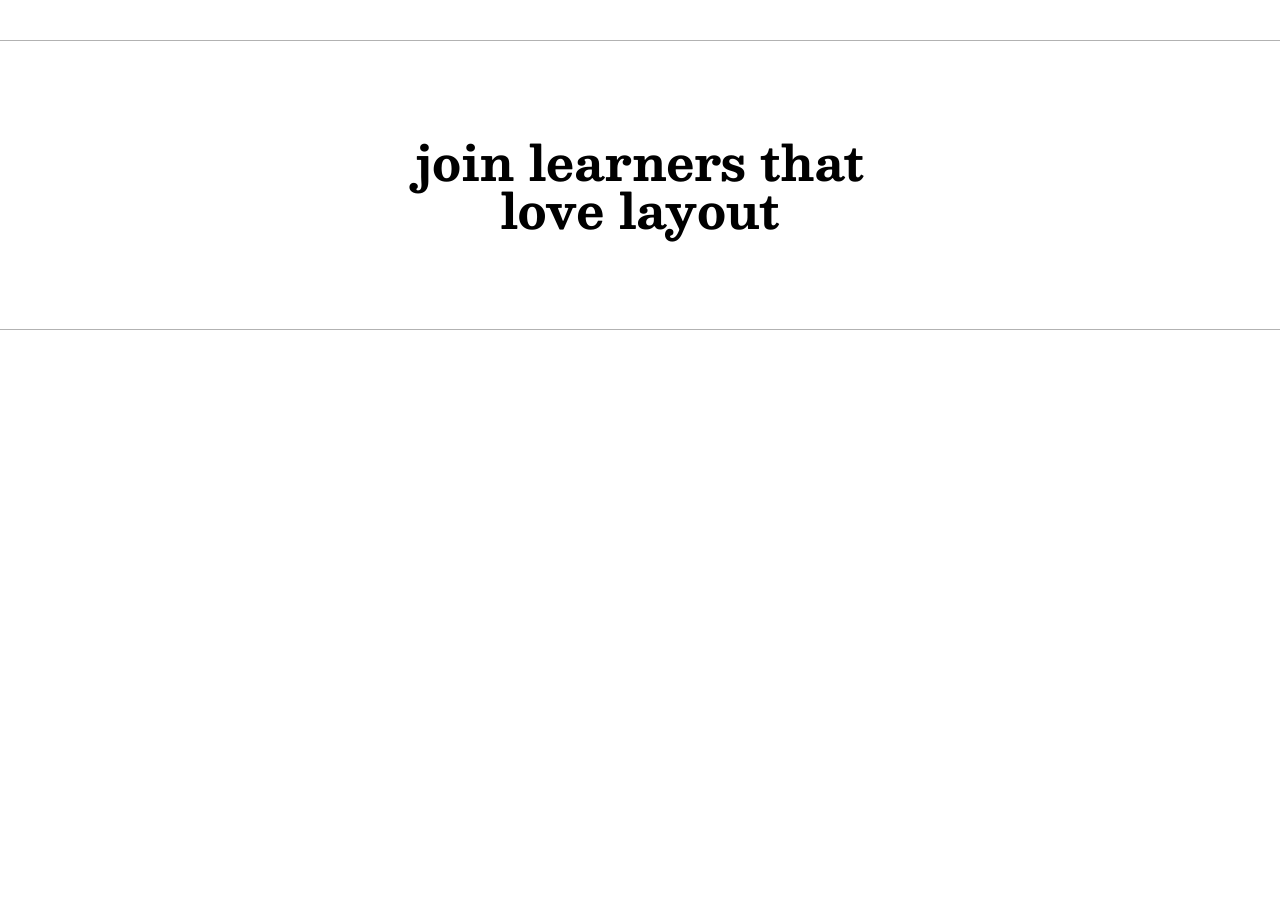
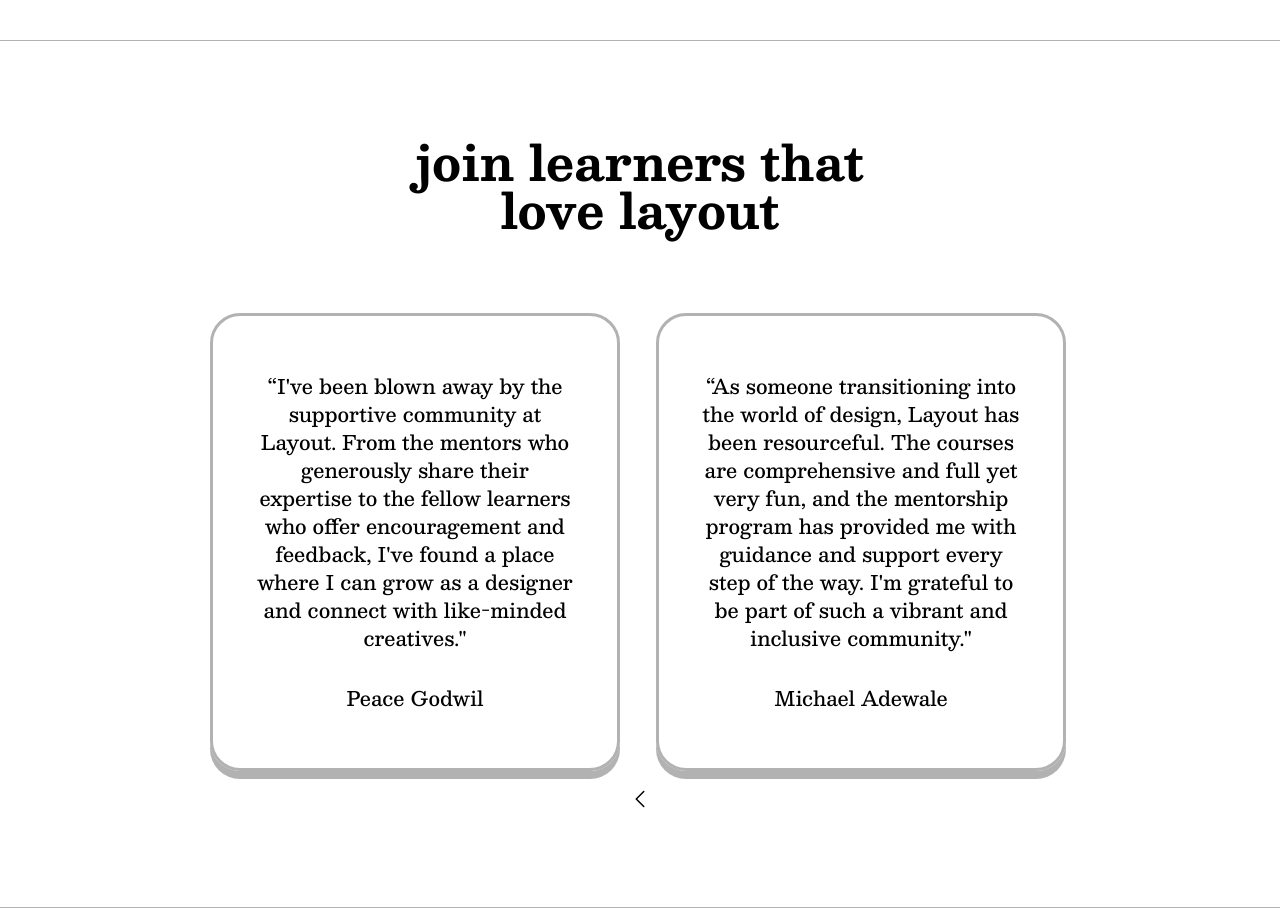
Before and after one commit to ebukathedev/layout-site, a React (Vite) app: page / in a window 1280 px wide. Shown: the part 4640-5548 px from the top of the page. Before the commit the page ends 4970 px from the top, so only its background shows below. Built offline with nearby package versions, Linux system fonts and the light colour scheme.

Commit message:
chore: Rearrange class names in Features and Rewards components

```diff
--- a/src/components/Home/Features.tsx
+++ b/src/components/Home/Features.tsx
@@ -40,7 +40,7 @@
 
 				<div className="py-4 border-[0.7px] border-black">
 					<Marquee autoFill>
-						<div className="space-x-2 text-lg lg:text-xl">
+						<div className="text-lg space-x-2 lg:text-xl">
 							{skills.map((skill) => (
 								<>
 									<span className="ml-2">{skill}</span>
--- a/src/components/Home/Rewards.tsx
+++ b/src/components/Home/Rewards.tsx
@@ -33,7 +33,7 @@
 	return (
 		<section className="py-24 border-b border-stroke-gray">
 			<div className="container">
-				<div className="space-y-6 text-center md:space-y-8 lg:space-y-10">
+				<div className="text-center space-y-6 md:space-y-8 lg:space-y-10">
 					<h2 className="headline">
 						you don’t need to worry{" "}
 						<br className="hidden min-[352px]:block" /> what next
--- a/src/components/Home/Testimonials.tsx
+++ b/src/components/Home/Testimonials.tsx
@@ -1,10 +1,39 @@
+import { testimonials } from "../../data";
+
 const Testimonials = () => {
 	return (
 		<section className="py-24 border-b border-stroke-gray">
-			<div className="container">
-				<h2 className="headline">join learners that <br /> love layout</h2>
-            </div>
-
+			<div className="container space-y-10 lg:space-y-20">
+				<h2 className="headline">
+					join learners that <br /> love layout
+				</h2>
+				<div className="font-besely">
+					<div className="flex pb-4 overflow-x-scroll gap-9 max-w-[400px] mx-auto md:max-w-[500px] lg:max-w-[860px]">
+						{testimonials.map((testimonial) => (
+							<div className="text-center rounded-[30px] border-[3px] border-stroke-gray px-6 py-8 flex flex-col justify-between gap-4 shadow-[0_8px_0] shadow-stroke-gray md:text-lg lg:text-xl font-medium lg:px-10 lg:py-14 min-w-full lg:min-w-[410px] md:gap-8">
+								<p>“{testimonial.description}"</p>
+								<span>{testimonial.author}</span>
+							</div>
+						))}
+					</div>
+					<div className="flex justify-center ">
+						<button>
+							<svg
+								xmlns="http://www.w3.org/2000/svg"
+								viewBox="0 0 24 24"
+								fill="currentColor"
+								className="size-6"
+							>
+								<path
+									fillRule="evenodd"
+									d="M7.72 12.53a.75.75 0 0 1 0-1.06l7.5-7.5a.75.75 0 1 1 1.06 1.06L9.31 12l6.97 6.97a.75.75 0 1 1-1.06 1.06l-7.5-7.5Z"
+									clipRule="evenodd"
+								/>
+							</svg>
+						</button>
+					</div>
+				</div>
+			</div>
 		</section>
 	);
 };
--- a/src/components/Navbar.tsx
+++ b/src/components/Navbar.tsx
@@ -14,7 +14,7 @@
 
 				<div className="hidden ml-10 mr-auto space-x-4 md:flex xl:ml-12">
 					<div className="relative p-2">
-						<span className="transition-colors duration-200 ease-in-out cursor-pointer hover:text-brand-700 ">
+						<span className="cursor-pointer transition-colors duration-200 ease-in-out hover:text-brand-700 ">
 							Courses
 						</span>
 						<div className="hidden absolute rounded-[30px] border-[3px] border-stroke-gray shadow-[0_6px_0] shadow-stroke-gray pt-4 pb-8 px-10 top-24  w-[521px]">
@@ -31,7 +31,7 @@
 							</ul>
 						</div>
 					</div>
-					<div className="p-2 transition-colors duration-200 ease-in-out cursor-pointer hover:text-brand-700">
+					<div className="p-2 cursor-pointer transition-colors duration-200 ease-in-out hover:text-brand-700">
 						About us
 					</div>
 				</div>
--- a/src/data.ts
+++ b/src/data.ts
@@ -74,3 +74,42 @@
 			"Our resource hub provides a wealth of materials, including textbooks, online courses, tutorials, and practice exercises.",
 	},
 ];
+
+export const testimonials = [
+	{
+		id: 1,
+		description:
+			"I've been blown away by the supportive community at Layout. From the mentors who generously share their expertise to the fellow learners who offer encouragement and feedback, I've found a place where I can grow as a designer and connect with like-minded creatives.",
+		author: "Peace Godwil",
+	},
+	{
+		id: 2,
+		description:
+			"As someone transitioning into the world of design, Layout has been resourceful. The courses are comprehensive and full yet very fun, and the mentorship program has provided me with guidance and support every step of the way. I'm grateful to be part of such a vibrant and inclusive community.",
+		author: "Michael Adewale",
+	},
+	{
+		id: 3,
+		description:
+			"I've been blown away by the supportive community at Layout. From the mentors who generously share their expertise to the fellow learners who offer encouragement and feedback, I've found a place where I can grow as a designer and connect with like-minded creatives.",
+		author: "David Mark",
+	},
+	{
+		id: 4,
+		description:
+			"As someone transitioning into the world of design, Layout has been resourceful. The courses are comprehensive and full yet very fun, and the mentorship program has provided me with guidance and support every step of the way. I'm grateful to be part of such a vibrant and inclusive community.",
+		author: "Samson Goddy",
+	},
+	{
+		id: 5,
+		description:
+			"I've been blown away by the supportive community at Layout. From the mentors who generously share their expertise to the fellow learners who offer encouragement and feedback, I've found a place where I can grow as a designer and connect with like-minded creatives.",
+		author: "Edidiong Asikpo",
+	},
+	{
+		id: 6,
+		description:
+			"As someone transitioning into the world of design, Layout has been resourceful. The courses are comprehensive and full yet very fun, and the mentorship program has provided me with guidance and support every step of the way. I'm grateful to be part of such a vibrant and inclusive community.",
+		author: "Precious Kolawole",
+	},
+];
```
